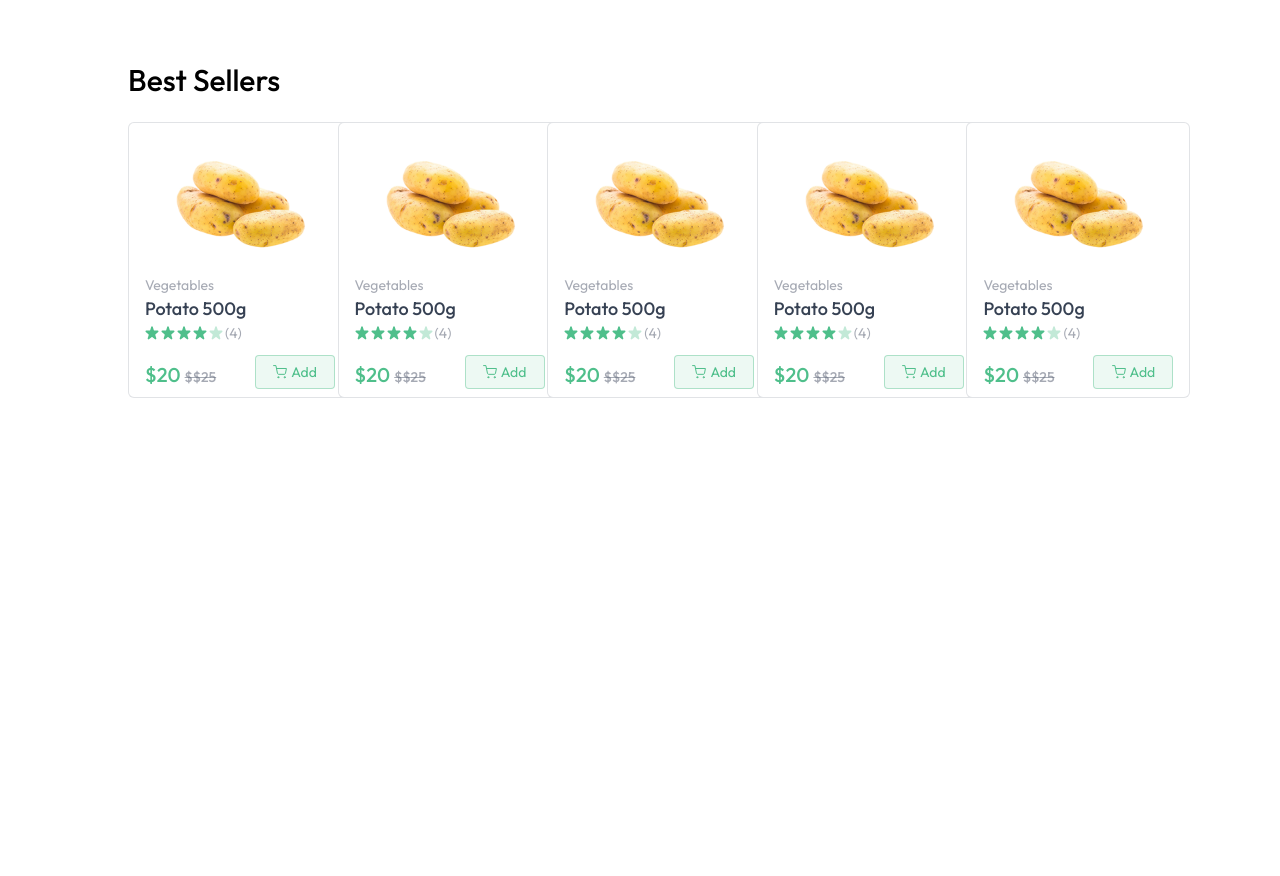
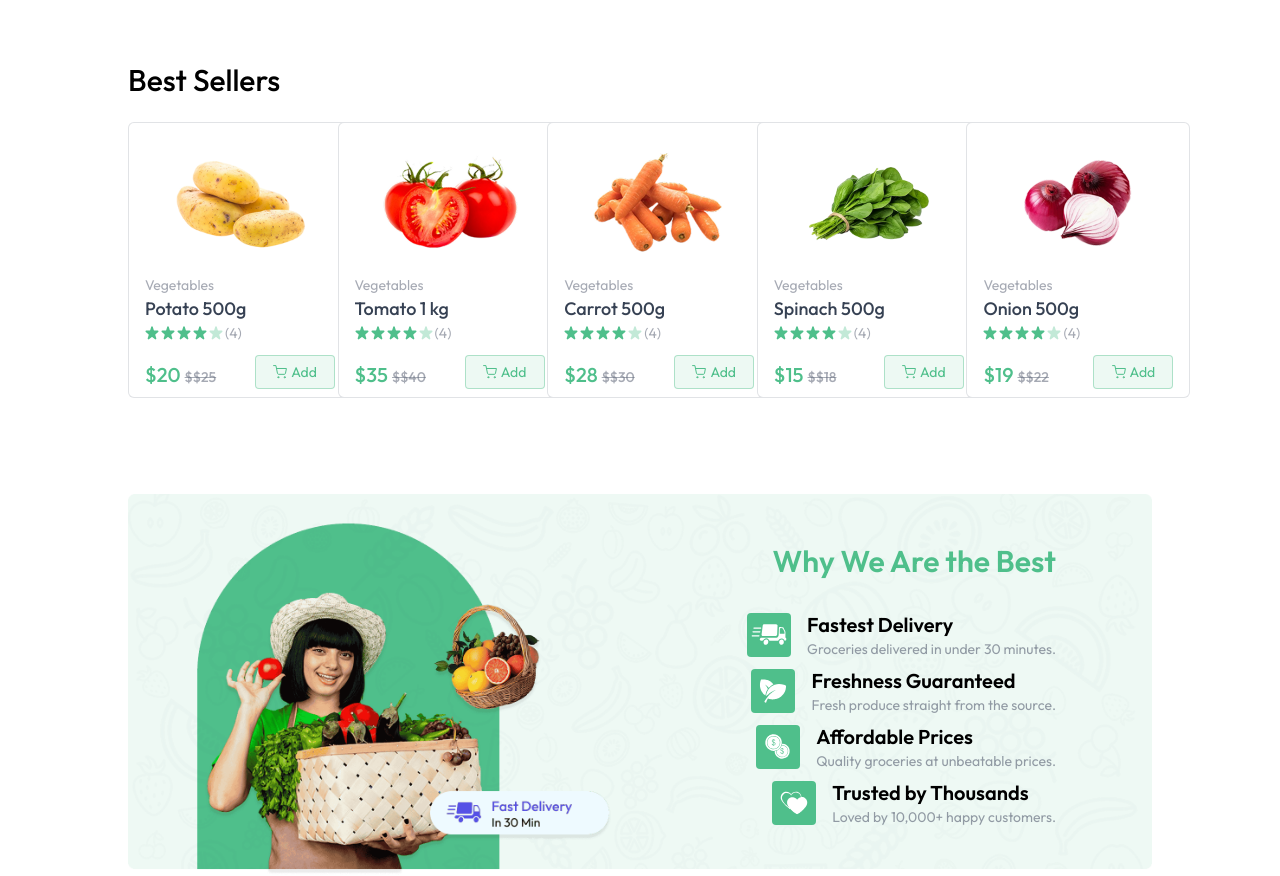
Before and after one commit to prakhar2219/Grocery-Website, a React (Vite) app: page / in a window 1280 px wide. Shown: the part 806-1682 px from the top of the page. Before the commit the page ends 1204 px from the top, so only its background shows below. Built offline with nearby package versions, Linux system fonts and the light colour scheme.

Commit message:
News letter ui implementation

```diff
--- a/src/component/BestSeller.jsx
+++ b/src/component/BestSeller.jsx
@@ -1,21 +1,24 @@
-import React from 'react'
-import ProductCard from './ProductCard'
-import { useAppContext } from '../context/AppContext'
+import React from "react";
+import ProductCard from "./ProductCard";
+import { useAppContext } from "../context/AppContext";
 
 function BestSeller() {
-  const { products } = useAppContext()
+  const { products } = useAppContext();
   return (
-    <div className='mt-16'>
-        <p className='text-2xl md:text-3xl font-medium'>Best Sellers</p>
+    <div className="mt-16">
+      <p className="text-2xl md:text-3xl font-medium">Best Sellers</p>
 
-        <div className='grid grid-cols-2 sm:grid-cols-3 md:grid-cols-4 gap-3 md:gap-6 lg:grid-cols-5 mt-6'>
-          {products.filter((product)=>product.inStock).slice(0,5).map((product, index) => (
-            <ProductCard key={index} product={products[0]}/>
+      <div className="grid grid-cols-2 sm:grid-cols-3 md:grid-cols-4 gap-3 md:gap-6 lg:grid-cols-5 mt-6">
+        {products
+          .filter((product) => product.inStock)
+          .slice(0, 5)
+          .map((product, index) => (
+            <ProductCard key={index} product={product} />
           ))}
-        </div>
+      </div>
 
     </div>
-  )
+  );
 }
 
-export default BestSeller
+export default BestSeller;
--- /dev/null
+++ b/src/component/BottomBanner.jsx
@@ -0,0 +1,27 @@
+import React from 'react'
+import { assets } from '../assets/assets'
+import { features } from "../assets/assets";
+
+
+function BottomBanner() {
+  return (
+    <div className='relative mt-24'>
+      <img src={assets.bottom_banner_image} alt="banner" className='w-full hidden md:block'/>
+      <img src={assets.bottom_banner_image_sm} alt="banner" className='w-full  md:hidden'/>
+      <div className="absolute inset-0 flex flex-col items-center md:items-end md:justify-center pt-16 md:pt-0 md:pr-24">
+        <h1 className="text-2xl md:text-3xl font-semibold text-primary mb-6">Why We Are the Best</h1>
+        {features.map((feature, index) => (
+          <div key={index} className="flex items-center gap-4 mt-2">
+            <img  src={feature.icon} alt={feature.title} className="md:w-11 w-9" />
+           <div>
+           <h3 className="text-lg md:text-xl font-semibold">{feature.title}</h3>
+           <p className="text-gray-500/70 text-xs md:text-sm">{feature.description}</p>
+           </div>
+            </div>
+        ))}
+      </div>
+    </div>
+  )
+}
+
+export default BottomBanner
--- /dev/null
+++ b/src/component/Footer.jsx
@@ -0,0 +1,48 @@
+import React from 'react'
+
+const Footer = () => {
+    const linkSections = [
+        {
+            title: "Quick Links",
+            links: ["Home", "Best Sellers", "Offers & Deals", "Contact Us", "FAQs"]
+        },
+        {
+            title: "Need Help?",
+            links: ["Delivery Information", "Return & Refund Policy", "Payment Methods", "Track your Order", "Contact Us"]
+        },
+        {
+            title: "Follow Us",
+            links: ["Instagram", "Twitter", "Facebook", "YouTube"]
+        }
+    ];
+
+    return (
+        <div className="px-6 md:px-16 lg:px-24 xl:px-32">
+            <div className="flex flex-col md:flex-row items-start justify-between gap-10 py-10 border-b border-gray-500/30 text-gray-500">
+                <div>
+                    <img className="w-34 md:w-32" src="https://raw.githubusercontent.com/prebuiltui/prebuiltui/main/assets/dummyLogo/dummyLogoColored.svg" alt="dummyLogoColored" />
+                    <p className="max-w-[410px] mt-6">Lorem ipsum dolor sit amet consectetur, adipisicing elit. Rerum unde quaerat eveniet cumque accusamus atque qui error quo enim fugiat?</p>
+                </div>
+                <div className="flex flex-wrap justify-between w-full md:w-[45%] gap-5">
+                    {linkSections.map((section, index) => (
+                        <div key={index}>
+                            <h3 className="font-semibold text-base text-gray-900 md:mb-5 mb-2">{section.title}</h3>
+                            <ul className="text-sm space-y-1">
+                                {section.links.map((link, i) => (
+                                    <li key={i}>
+                                        <a href="#" className="hover:underline transition">{link}</a>
+                                    </li>
+                                ))}
+                            </ul>
+                        </div>
+                    ))}
+                </div>
+            </div>
+            <p className="py-4 text-center text-sm md:text-base text-gray-500/80">
+                Copyright 2025 © PrebuiltUI All Right Reserved.
+            </p>
+        </div>
+    );
+};
+
+export default Footer
--- /dev/null
+++ b/src/component/NewsLetter.jsx
@@ -0,0 +1,30 @@
+import React from 'react'
+
+
+
+    const NewsLetter = () => {
+
+        return (
+            <div className="flex flex-col items-center justify-center text-center space-y-2 mt-24 pb-14">
+                <h1 className="md:text-4xl text-2xl font-semibold">Never Miss a Deal!</h1>
+                <p className="md:text-lg text-gray-500/70 pb-8">
+                    Subscribe to get the latest offers, new arrivals, and exclusive discounts
+                </p>
+                <form className="flex items-center justify-between max-w-2xl w-full md:h-13 h-12">
+                    <input
+                        className="border border-gray-300 rounded-md h-full border-r-0 outline-none w-full rounded-r-none px-3 text-gray-500"
+                        type="text"
+                        placeholder="Enter your email id"
+                        required
+                    />
+                    <button type="submit" className="md:px-12 px-8 h-full text-white bg-primary hover:bg-primary-dull transition-all cursor-pointer rounded-md rounded-l-none">
+                        Subscribe
+                    </button>
+                </form>
+            </div>
+        )
+    }
+  )
+}
+
+export default NewsLetter
--- a/src/pages/Home.jsx
+++ b/src/pages/Home.jsx
@@ -2,12 +2,14 @@
 import MainBanner from '../component/MainBanner'
 import Categories from '../component/categories'
 import BestSeller from '../component/BestSeller'
+import BottomBanner from '../component/BottomBanner'
 function Home() {
   return (
     <div className='mt-10'>
       <MainBanner/>
       <Categories/>
       <BestSeller/>
+      <BottomBanner/>
     </div>
   )
 }
```
